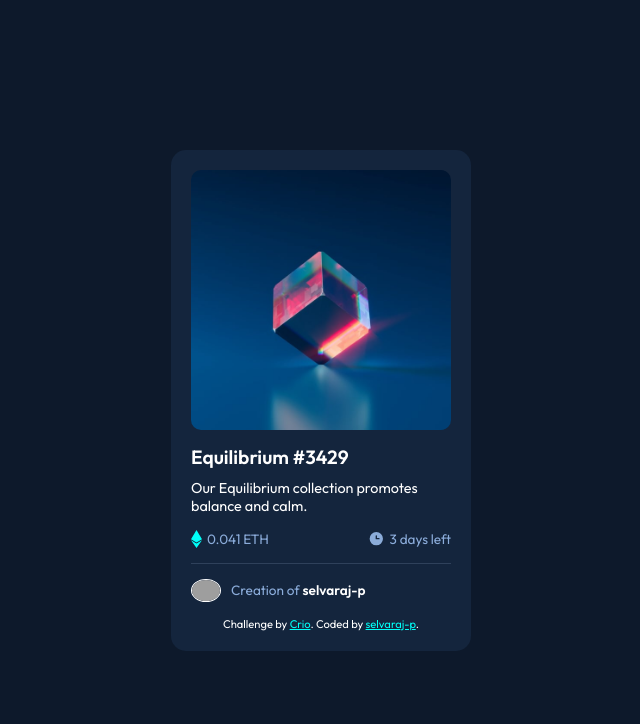
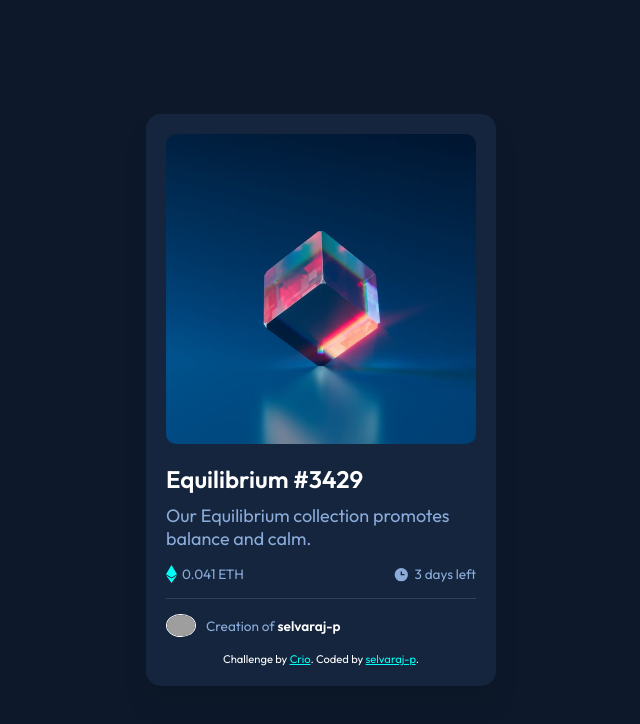
Before and after one commit to Selvaraj-p/nft-preview-card, a React (Create React App) app: page / in a window 1280 px wide. Shown: the top 724 px of the page, without its empty margins (319-959 px from the left). Built offline with nearby package versions, Linux system fonts and the light colour scheme; grey boxes are pictures that could not be loaded.

Commit message:
info id added

```diff
--- a/src/NFTCard.css
+++ b/src/NFTCard.css
@@ -4,68 +4,62 @@ body {
   color: hsl(215, 51%, 70%);
 }
 
-main.card {
-  width: 100%;
-  max-width: 300px;
+/* Card container */
+.card {
   background-color: hsl(216, 50%, 16%);
   border-radius: 15px;
   padding: 20px;
-  margin: auto;
+  max-width: 350px;
+  box-shadow: 0 20px 25px rgba(0, 0, 0, 0.1);
 }
 
+/* Image container with hover effect */
 .card__images {
   position: relative;
   border-radius: 10px;
   overflow: hidden;
+  cursor: pointer;
 }
 
-.card__images img {
+.card__image {
   width: 100%;
   display: block;
-}
-
-
-.card__title h1 {
-  color: white;
-  font-size: 1.2rem;
-  margin-bottom: 10px;
-}
-
-#info{
-  color: hsl(215, 51%, 70%);
-  font-size: 0.9rem;
-  line-height: 1.5;
 }
 
 .card__images-layer {
   position: absolute;
   top: 0;
   left: 0;
+  width: 100%;
   height: 100%;
-  width: 100%;
-  background-color: rgba(0, 255, 247, 0.5);
+  background-color: hsla(178, 100%, 50%, 0.5);
   display: flex;
+  justify-content: center;
   align-items: center;
-  justify-content: center;
   opacity: 0;
-  transition: opacity 0.3s ease-in-out;
+  transition: opacity 0.3s ease;
 }
 
 .card__images:hover .card__images-layer {
   opacity: 1;
 }
 
-.card__title {
-  font-size: 1.2rem;
-  color: white;
-  margin-top: 15px;
+.card__view-icon {
+  width: 40px;
+  height: 40px;
 }
 
-.card__description {
-  font-size: 0.9rem;
-  margin: 10px 0;
+/* Title and description */
+.card__title h1 {
+  color: hsl(0, 0%, 100%);
+  font-size: 1.5rem;
+  margin: 20px 0 10px;
 }
 
+#info{
+  font-size: 1rem;
+  margin-bottom: 20px;
+}
 .card__time {
   display: flex;
   justify-content: space-between;
```
